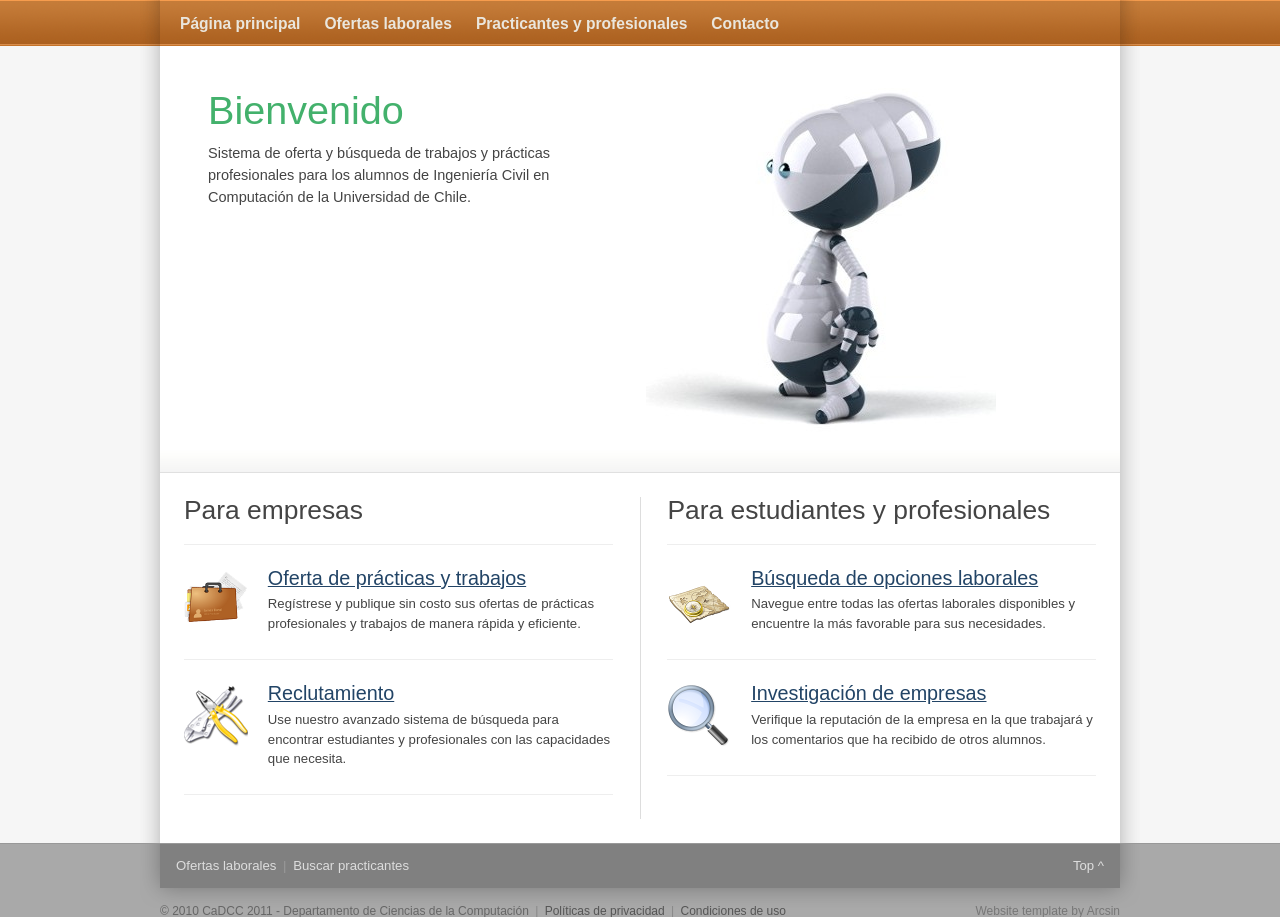
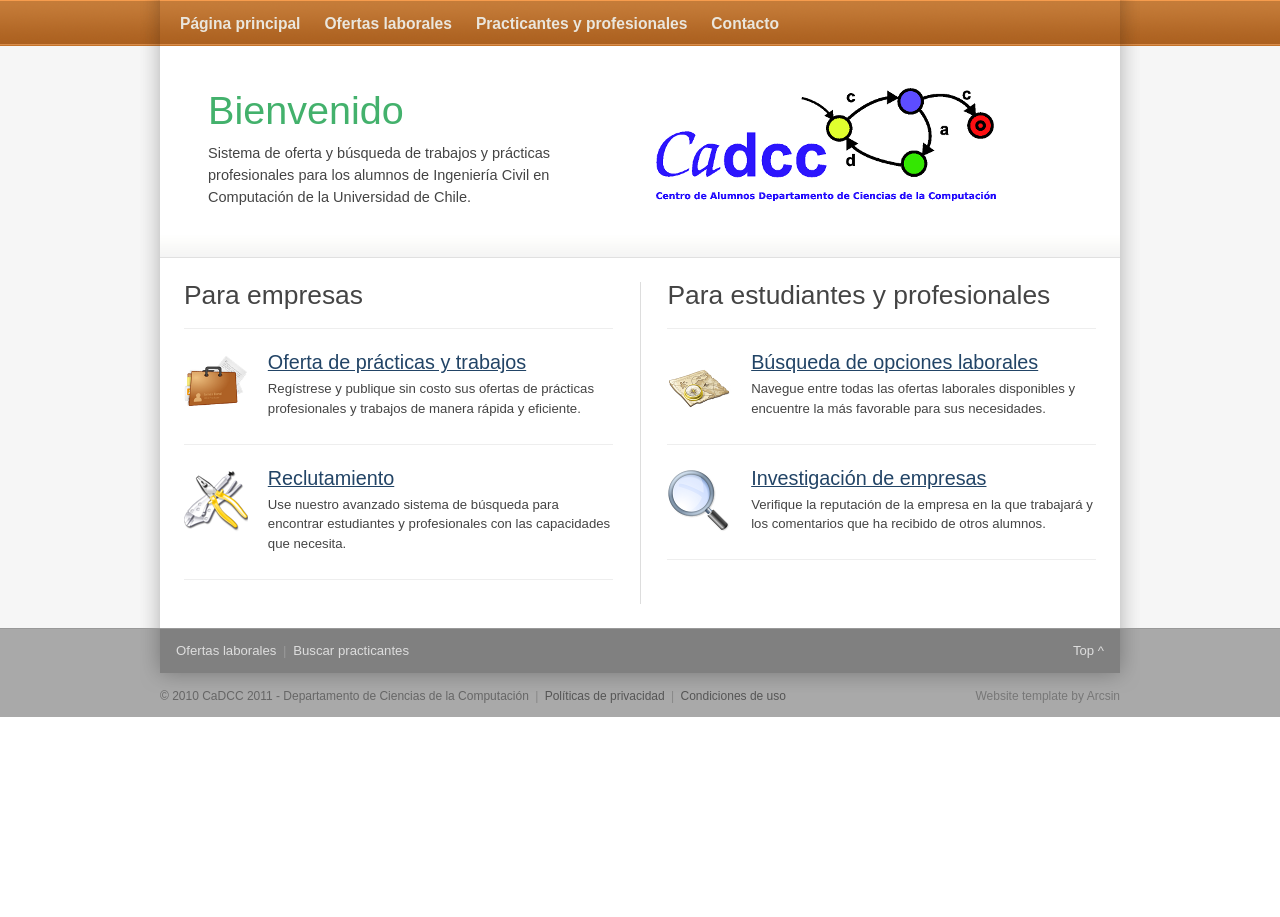
Before and after one commit to cristianVergaraSepulveda/BolsaTrabajo, a Django app: template templates/index.html in a window 1280 px wide. Shown: the part 124-1041 px from the top of the page. After the commit the page ends 841 px from the top, so only its background shows below. Run offline with Django 3.2, Linux system fonts and the light colour scheme; the template is opened without the code that fills it, so the values that code supplies are empty.

Commit message:
Added the CaDCC logo

```diff
--- a/templates/index.html
+++ b/templates/index.html
@@ -25,7 +25,7 @@
 	        </div>
 
 	        <div class="right">
-		        <img src="/media/images/welcome_robot.jpg" width="350" height="350" alt="Welcome robot" />
+		        <img src="/media/images/cadcc.png" width="340" height="113" alt="Logo CaDCC" />
 	        </div>
 
 	        <div class="clearer">&nbsp;</div>
```
Also changed, not shown: media/images/cadcc.png (added), media/images/welcome_robot.jpg (deleted).
